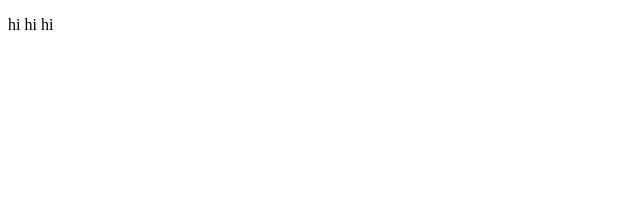
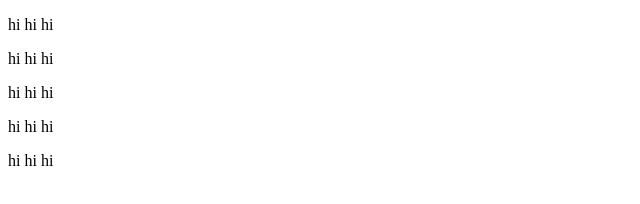
Before and after one commit to abraidotti/first-git, a plain HTML site: page about.html in a window 1280 px wide. Shown: the whole page, without its empty margins (0-640 px from the left). Drawn offline with Linux system fonts and the light colour scheme.

Commit message:
add in a bunch of hi statements

```diff
--- a/about.html
+++ b/about.html
@@ -6,5 +6,10 @@
 <body>
 
 <p>hi hi hi</p>
+<p>hi hi hi</p>
+<p>hi hi hi</p>
+<p>hi hi hi</p>
+<p>hi hi hi</p>
+
 </body>
 </html>
```
